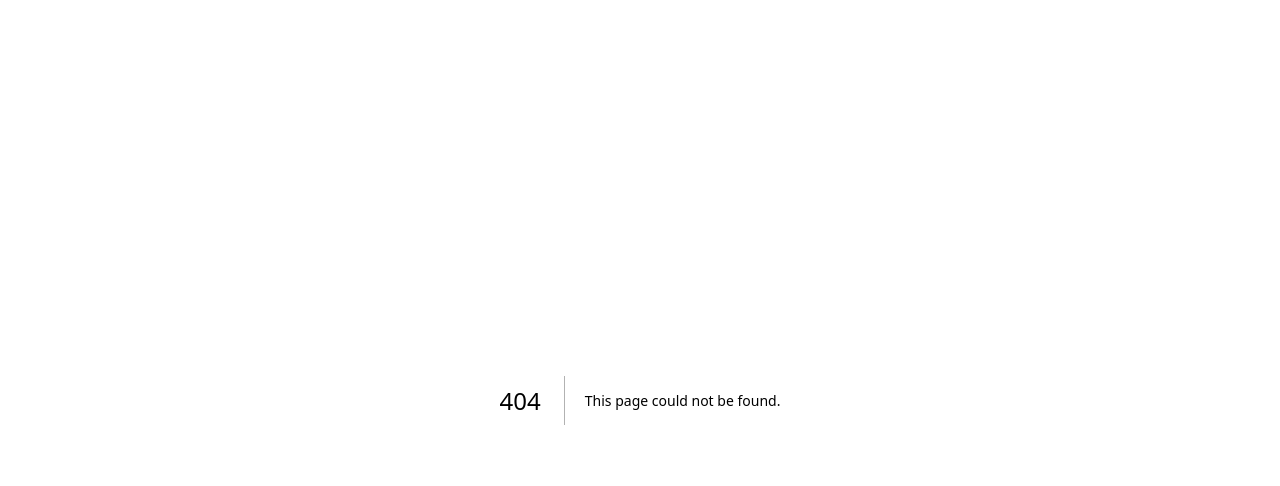
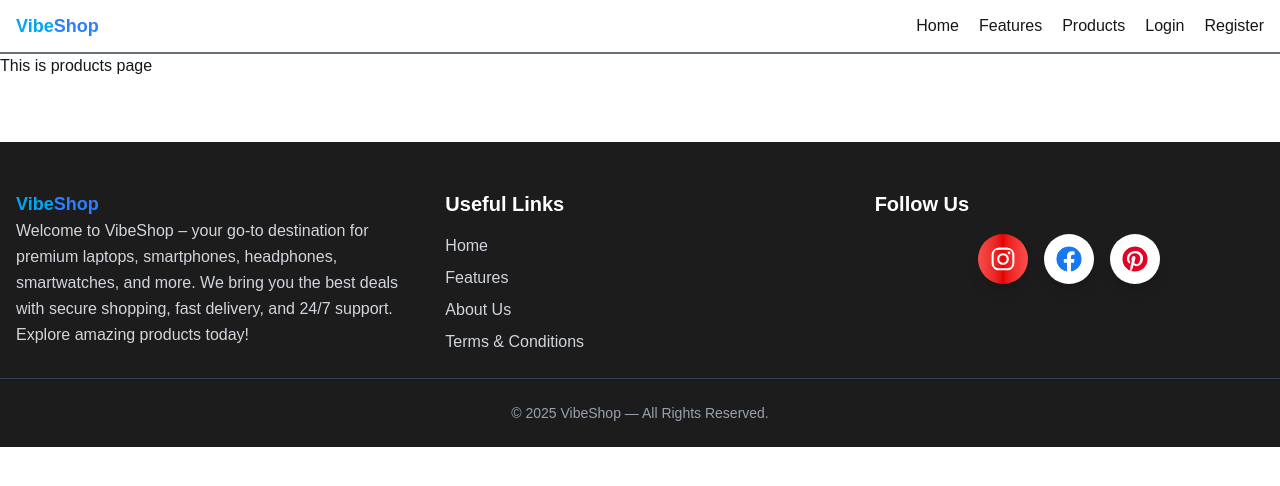
Before and after one commit to evrahimhasan/vibe-shop-next, a Next.js app: page /products in a window 1280 px wide. Before the commit this address had no page. Shown: the top 486 px of the page. Built offline with nearby package versions, Linux system fonts and the light colour scheme.

Commit message:
basic project setup, navbar, footer etc

```diff
--- a/package.json
+++ b/package.json
@@ -11,7 +11,8 @@
   "dependencies": {
     "next": "16.1.3",
     "react": "19.2.3",
-    "react-dom": "19.2.3"
+    "react-dom": "19.2.3",
+    "react-icons": "^5.5.0"
   },
   "devDependencies": {
     "@tailwindcss/postcss": "^4",
--- /dev/null
+++ b/src/app/features/page.jsx
@@ -0,0 +1,11 @@
+import React from 'react';
+
+const Features = () => {
+    return (
+        <div>
+            This is features page
+        </div>
+    );
+};
+
+export default Features;
--- a/src/app/layout.js
+++ b/src/app/layout.jsx
@@ -1,5 +1,7 @@
 import { Geist, Geist_Mono } from "next/font/google";
 import "./globals.css";
+import Navbar from "@/components/Navbar";
+import Footer from "@/components/Footer";
 
 const geistSans = Geist({
   variable: "--font-geist-sans",
@@ -12,8 +14,8 @@ const geistMono = Geist_Mono({
 });
 
 export const metadata = {
-  title: "Create Next App",
-  description: "Generated by create next app",
+  title: "VibeShop",
+  description: "Find the best deals on top quality items",
 };
 
 export default function RootLayout({ children }) {
@@ -22,7 +24,18 @@ export default function RootLayout({ children }) {
       <body
         className={`${geistSans.variable} ${geistMono.variable} antialiased`}
       >
-        {children}
+        <header>
+          <Navbar></Navbar>
+        </header>
+
+        <main>
+          {children}
+        </main>
+
+        <footer>
+          <Footer></Footer>
+        </footer>
+
       </body>
     </html>
   );
--- /dev/null
+++ b/src/app/login/page.jsx
@@ -0,0 +1,11 @@
+import React from 'react';
+
+const Login = () => {
+    return (
+        <div>
+            Login Page here
+        </div>
+    );
+};
+
+export default Login;
--- a/src/app/page.js
+++ /dev/null
@@ -1,65 +0,0 @@
-import Image from "next/image";
-
-export default function Home() {
-  return (
-    <div className="flex min-h-screen items-center justify-center bg-zinc-50 font-sans dark:bg-black">
-      <main className="flex min-h-screen w-full max-w-3xl flex-col items-center justify-between py-32 px-16 bg-white dark:bg-black sm:items-start">
-        <Image
-          className="dark:invert"
-          src="/next.svg"
-          alt="Next.js logo"
-          width={100}
-          height={20}
-          priority
-        />
-        <div className="flex flex-col items-center gap-6 text-center sm:items-start sm:text-left">
-          <h1 className="max-w-xs text-3xl font-semibold leading-10 tracking-tight text-black dark:text-zinc-50">
-            To get started, edit the page.js file.
-          </h1>
-          <p className="max-w-md text-lg leading-8 text-zinc-600 dark:text-zinc-400">
-            Looking for a starting point or more instructions? Head over to{" "}
-            <a
-              href="https://vercel.com/templates?framework=next.js&utm_source=create-next-app&utm_medium=appdir-template-tw&utm_campaign=create-next-app"
-              className="font-medium text-zinc-950 dark:text-zinc-50"
-            >
-              Templates
-            </a>{" "}
-            or the{" "}
-            <a
-              href="https://nextjs.org/learn?utm_source=create-next-app&utm_medium=appdir-template-tw&utm_campaign=create-next-app"
-              className="font-medium text-zinc-950 dark:text-zinc-50"
-            >
-              Learning
-            </a>{" "}
-            center.
-          </p>
-        </div>
-        <div className="flex flex-col gap-4 text-base font-medium sm:flex-row">
-          <a
-            className="flex h-12 w-full items-center justify-center gap-2 rounded-full bg-foreground px-5 text-background transition-colors hover:bg-[#383838] dark:hover:bg-[#ccc] md:w-[158px]"
-            href="https://vercel.com/new?utm_source=create-next-app&utm_medium=appdir-template-tw&utm_campaign=create-next-app"
-            target="_blank"
-            rel="noopener noreferrer"
-          >
-            <Image
-              className="dark:invert"
-              src="/vercel.svg"
-              alt="Vercel logomark"
-              width={16}
-              height={16}
-            />
-            Deploy Now
-          </a>
-          <a
-            className="flex h-12 w-full items-center justify-center rounded-full border border-solid border-black/[.08] px-5 transition-colors hover:border-transparent hover:bg-black/[.04] dark:border-white/[.145] dark:hover:bg-[#1a1a1a] md:w-[158px]"
-            href="https://nextjs.org/docs?utm_source=create-next-app&utm_medium=appdir-template-tw&utm_campaign=create-next-app"
-            target="_blank"
-            rel="noopener noreferrer"
-          >
-            Documentation
-          </a>
-        </div>
-      </main>
-    </div>
-  );
-}
--- /dev/null
+++ b/src/app/page.jsx
@@ -0,0 +1,9 @@
+import Image from "next/image";
+
+export default function Home() {
+  return (
+    <div>
+      Home/Landing Page
+    </div>
+  );
+}
--- /dev/null
+++ b/src/app/products/page.jsx
@@ -0,0 +1,11 @@
+import React from 'react';
+
+const page = () => {
+    return (
+        <div>
+            This is products page
+        </div>
+    );
+};
+
+export default page;
--- /dev/null
+++ b/src/components/Footer.jsx
@@ -0,0 +1,77 @@
+import Link from 'next/link';
+import React from 'react';
+import { FaFacebookF, FaTwitter, FaInstagram, FaLinkedinIn, FaEnvelope, FaPhone, FaMapMarkerAlt, FaPinterest, FaFacebook, FaHeartbeat } from 'react-icons/fa';
+
+const Footer = () => {
+    return (
+        <footer className="bg-[#1c1c1c] text-white pt-12 pb-6 mt-16">
+            <div className="container mx-auto px-4 grid md:grid-cols-3 gap-10">
+
+                {/* Logo & About */}
+                <div>
+                    <div className="text-lg font-semibold text-blue-500">
+                        <span className='text-sky-500'>Vibe</span>Shop</div>
+                    <p className="text-gray-300 leading-relaxed">
+                        Welcome to VibeShop – your go-to destination for premium laptops,
+                        smartphones, headphones, smartwatches, and more. We bring you the best deals with
+                        secure shopping, fast delivery, and 24/7 support. Explore amazing products today!
+                    </p>
+                </div>
+
+                {/* Useful Links */}
+                <div>
+                    <h3 className="text-xl font-semibold mb-4">Useful Links</h3>
+                    <ul className="space-y-2 text-gray-300">
+                        <li>
+                            <Link href="/" className="hover:text-red-600 transition">
+                                Home
+                            </Link>
+                        </li>
+                        <li>
+                            <Link href="/features" className="hover:text-red-600 transition">
+                                Features
+                            </Link>
+                        </li>
+                        <li>
+                            <Link href="/about-us" className="hover:text-red-600 transition">
+                                About Us
+                            </Link>
+                        </li>
+                        <li>
+                            <Link href="/terms" className="hover:text-red-600 transition">
+                                Terms & Conditions
+                            </Link>
+                        </li>
+                    </ul>
+                </div>
+
+                {/* Social Section */}
+                <div>
+                    <h3 className="text-xl font-semibold mb-4">Follow Us</h3>
+                    <div className="flex justify-center gap-4 mb-2">
+                        <span>
+                            <FaInstagram className="bg-gradient-to-r from-[#f64c4c] via-[#e60000] to-[#ff4d4d] text-white h-[50px] w-[50px] p-3 rounded-full shadow-lg" />
+                        </span>
+                        <span>
+                            <FaFacebook className="text-[#1877F2] h-[50px] w-[50px] p-3 rounded-full bg-white shadow-lg" />
+                        </span>
+                        <span>
+                            <FaPinterest className="text-[#E60023] h-[50px] w-[50px] p-3 rounded-full bg-white shadow-lg" />
+                        </span>
+                    </div>
+                </div>
+
+            </div>
+
+            {/* Divider */}
+            <div className="border-t border-gray-700 my-6"></div>
+
+            {/* Copyright */}
+            <p className="text-center text-gray-400 text-sm">
+                © 2025 VibeShop — All Rights Reserved.
+            </p>
+        </footer>
+    );
+};
+
+export default Footer;
--- /dev/null
+++ b/src/components/Navbar.jsx
@@ -0,0 +1,22 @@
+import Link from 'next/link';
+import React from 'react';
+
+const Navbar = () => {
+    return (
+        <div className="px-4 py-3 border-b-2 border-gray-500 flex justify-between items-center flex-wrap">
+            <Link href={'/'} className="text-lg font-semibold text-blue-500">
+                <span className='text-sky-500'>Vibe</span>Shop</Link>
+
+            <nav className='space-x-5'>
+                <Link href="/">Home</Link>
+                <Link href="/features">Features</Link>
+                <Link href="/products">Products</Link>
+                <Link href="/login">Login</Link>
+                <Link href="/register">Register</Link>
+            </nav>
+
+        </div>
+    );
+};
+
+export default Navbar;
```
Also changed, not shown: 1 other file (tests, documents, lock files or other folders).
